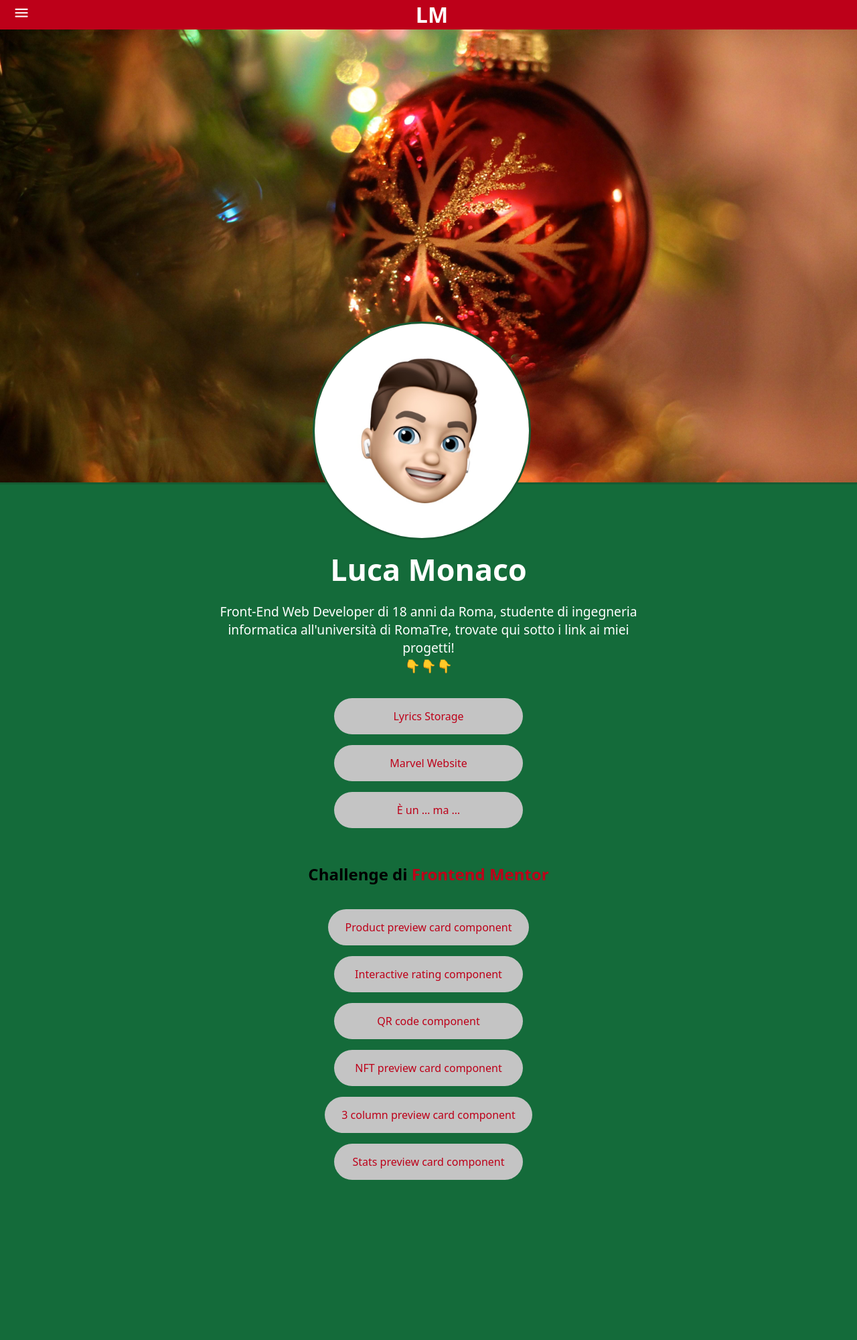
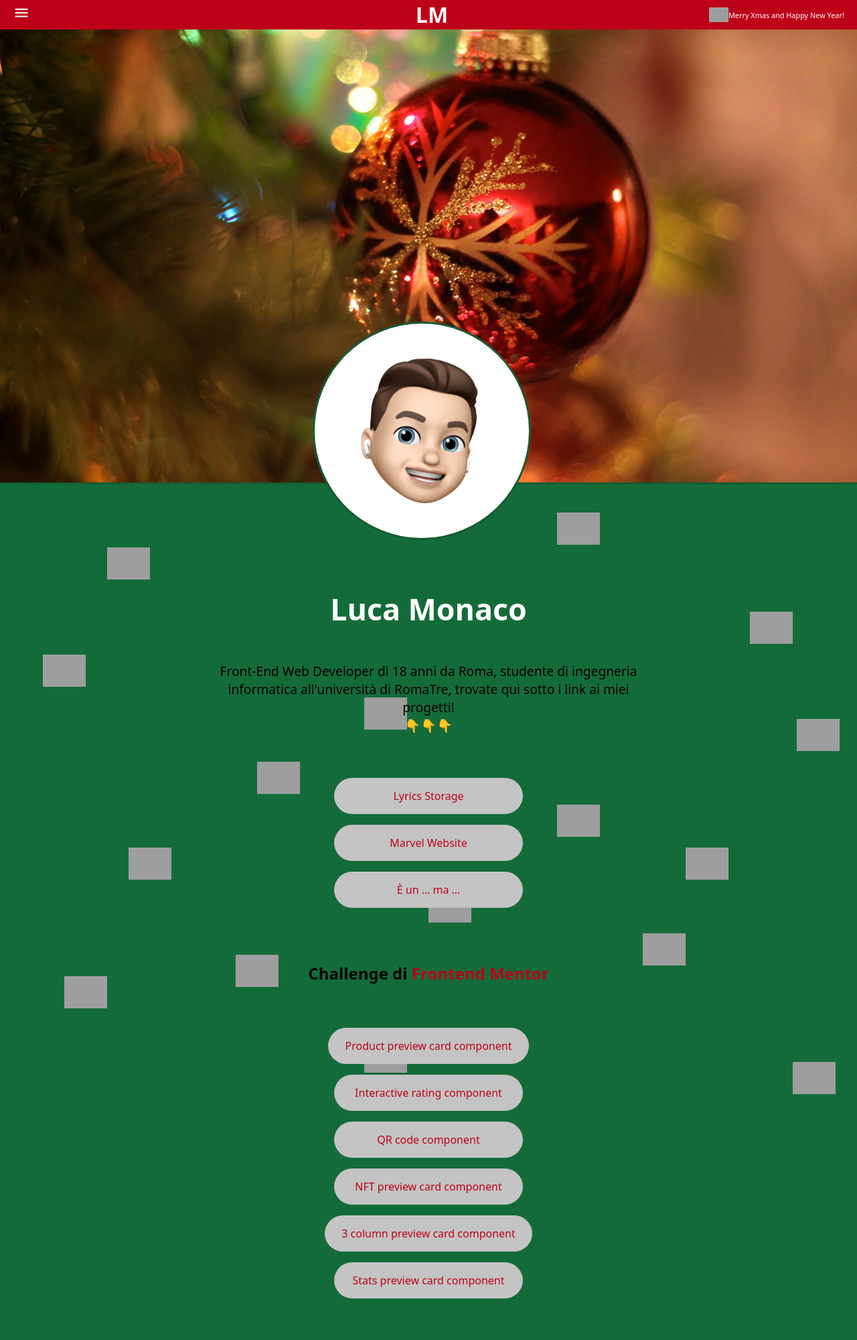
Before and after one commit to lumon2004/lumon2004, a PHP site: page / in a window 1280 px wide. Shown: the whole page at 67% size. Before the commit the page ends 1761 px from the top, so only its background shows below. Run offline with PHP 8.4, Linux system fonts and the light colour scheme; grey boxes are pictures that could not be loaded.

Commit message:
Some of Christmas functions added

```diff
--- a/index.html
+++ b/index.html
@@ -18,6 +18,10 @@
             <li>
                 <h1 id="logo">LM</h1>
             </li>
+            <li id="augurio">
+                <img src="https://cdn-icons-png.flaticon.com/512/3726/3726221.png" alt="Albero di Natale mini" class="decorazioni">
+                <p>Merry Xmas and Happy New Year!</p>
+            </li>
         </ul>
     </header>
     <ul id="sideMenu">
@@ -35,6 +39,25 @@
     <main id="main">
         <img src="Yosemite.jpg" alt="Background Image" id="bgImg">
         <img src="Memoji.jpeg" alt="Profile Pic" id="profileImg">
+        <div>
+            <img src="https://cdn-icons-png.flaticon.com/512/614/614114.png" alt="Palla di Natale mini" class="decorazioni">
+            <img src="https://cdn-icons-png.flaticon.com/512/2331/2331399.png" alt="Ghirlanda mini" class="decorazioni">
+            <img src="https://cdn-icons-png.flaticon.com/512/892/892848.png" alt="Mistletoe mini" class="decorazioni">
+            <img src="https://cdn-icons-png.flaticon.com/512/3726/3726287.png" alt="Palla di Natale mini" class="decorazioni">
+            <img src="https://cdn-icons-png.flaticon.com/512/3726/3726186.png" alt="Candela e mistletoe mini" class="decorazioni">
+            <img src="https://cdn-icons-png.flaticon.com/512/3726/3726283.png" alt="Babbo Natale mini" class="decorazioni">
+            <img src="https://cdn-icons-png.flaticon.com/512/3726/3726203.png" alt="Palla di vetro con la neve mini" class="decorazioni">
+            <img src="https://cdn-icons-png.flaticon.com/512/3726/3726207.png" alt="Sacco con i regali di Natale mini" class="decorazioni">
+            <img src="https://cdn-icons-png.flaticon.com/512/3726/3726279.png" alt="Albero di Natale con i regali mini" class="decorazioni">
+            <img src="https://cdn-icons-png.flaticon.com/512/3726/3726264.png" alt="Regali di Natale mini" class="decorazioni">
+            <img src="https://cdn-icons-png.flaticon.com/512/3726/3726190.png" alt="Slitta di Babbo Natale mini" class="decorazioni">
+            <img src="https://cdn-icons-png.flaticon.com/512/3726/3726242.png" alt="Luci di Natale mini" class="decorazioni">
+            <img src="https://cdn-icons-png.flaticon.com/512/3726/3726277.png" alt="Camino mini" class="decorazioni">
+            <img src="https://cdn-icons-png.flaticon.com/512/3726/3726169.png" alt="Calzino di Natale mini" class="decorazioni">
+            <img src="https://cdn-icons-png.flaticon.com/512/3726/3726215.png" alt="Campane di Natale mini" class="decorazioni">
+            <img src="https://cdn-icons-png.flaticon.com/512/3726/3726234.png" alt="Mistletoe mini" class="decorazioni">
+            <img src="https://cdn-icons-png.flaticon.com/512/3726/3726262.png" alt="Biscotto di Natale mini" class="decorazioni">
+        </div>
         <h1>Luca Monaco</h1>
         <p>Front-End Web Developer di 18 anni da Roma, studente di ingegneria informatica all'università di RomaTre, trovate qui sotto i link ai miei progetti!<br>👇👇👇</p>
         <p id="date"></p>
@@ -59,13 +82,14 @@
             // if (date.getDate() >= 8 && dateMonth == 12 || date.getDate() <= 6 && dateMonth == 1) {
             if (date.getDate() >= 8 && dateMonth == 12 || date.getDate() <= 6 && dateMonth == 1 || date.getDate() == 3 && dateMonth == 11) {
                 function Christmas() {
-                    document.getElementById("bgImg").src="Palla%20di%20Natale.jpg";
                     document.getElementById("header").style.backgroundColor="#BD0019";
                     document.getElementById("sideMenu").style.backgroundColor="#BD0019";
                     document.getElementById("logo").style.color="#fff";
+                    document.getElementById("augurio").style.display="inline-flex";
                     const icons = document.getElementsByClassName("material-symbols-rounded");
                     icons[0].style.color="#fff";
                     icons[1].style.color="#fff";
+                    document.getElementById("bgImg").src="Palla%20di%20Natale.jpg";
                     document.getElementById("bgImg").style.borderColor="#165B33"
                     document.getElementById("profileImg").style.borderColor="#165B33"
                     document.getElementById("main").style.backgroundColor="#146B3A";
--- a/style.css
+++ b/style.css
@@ -54,6 +54,23 @@
     margin: 0;
     color: var(--headertext);
 }
+header ul li#augurio {
+    margin-left: auto;
+    margin-right: 1.5%;
+    display: none;
+    width: max-content;
+}
+header ul li#augurio img {
+    width: 2.25vw;
+    margin-top: auto;
+    margin-bottom: auto;
+}
+header ul li#augurio p {
+    margin: 0;
+    margin-top: auto;
+    margin-bottom: auto;
+    font-size: 0.85vw;
+}
 ul#sideMenu {
     background-color: var(--headerbg);
     color: var(--bg);
@@ -99,6 +116,7 @@
 }
 main {
     display: inline-grid;
+    height: 250vh;
 }
 main #bgImg {
     width: 100%;
@@ -114,6 +132,101 @@
     margin-left: 36.5vw;
     margin-top: 37.5%;
     z-index: 1;
+}
+main img.decorazioni {
+    width: 5%;
+    position: absolute;
+}
+main img.decorazioni:nth-child(1) {
+    margin-top: 5%;
+    margin-left: 12.5%;
+    transform: rotate();
+}
+main img.decorazioni:nth-child(2) {
+    margin-top: 12.5%;
+    margin-left: 87.5%;
+    transform: rotate();
+    display: none;
+}
+main img.decorazioni:nth-child(3) {
+    margin-top: 17.5%;
+    margin-left: 5%;
+    transform: rotate();
+}
+main img.decorazioni:nth-child(4) {
+    margin-top: 1%;
+    margin-left: 65%;
+    transform: rotate();
+}
+main img.decorazioni:nth-child(5) {
+    margin-top: 25%;
+    margin-left: 93%;
+    transform: rotate();
+}
+main img.decorazioni:nth-child(6) {
+    margin-top: 30%;
+    margin-left: 30%;
+    transform: rotate();
+}
+main img.decorazioni:nth-child(7) {
+    margin-top: 35%;
+    margin-left: 65%;
+    transform: rotate();
+}
+main img.decorazioni:nth-child(8) {
+    margin-top: 40%;
+    margin-left: 15%;
+    transform: rotate();
+}
+main img.decorazioni:nth-child(9) {
+    margin-top: 50%;
+    margin-left: 75%;
+    transform: rotate();
+}
+main img.decorazioni:nth-child(10) {
+    margin-top: 55%;
+    margin-left: 7.5%;
+    transform: rotate();
+}
+main img.decorazioni:nth-child(11) {
+    margin-top: 45%;
+    margin-left: 50%;
+    transform: rotate();
+}
+main img.decorazioni:nth-child(12) {
+    margin-top: 22.5%;
+    margin-left: 42.5%;
+    transform: rotate();
+}
+main img.decorazioni:nth-child(13) {
+    margin-top: 65%;
+    margin-left: 92.5%;
+    transform: rotate();
+}
+main img.decorazioni:nth-child(14) {
+    margin-top: 62.5%;
+    margin-left: 42.5%;
+    transform: rotate();
+}
+main img.decorazioni:nth-child(15) {
+    margin-top: 52.5%;
+    margin-left: 27.5%;
+    transform: rotate();
+}
+main img.decorazioni:nth-child(16) {
+    margin-top: 40%;
+    margin-left: 80%;
+    transform: rotate();
+}
+main img.decorazioni:nth-child(17) {
+    margin-top: 12.5%;
+    margin-left: 87.5%;
+    transform: rotate();
+}
+main img.decorazioni:nth-child(18) {
+    margin-top: 12.5%;
+    margin-left: 87.5%;
+    transform: rotate();
 }
 main h1 {
     margin: 0;
@@ -157,6 +270,9 @@
     text-decoration: none;
     color: blue;
 }
+main h1, main p, ul#links, main h2 {
+    z-index: 1;
+}
 @media screen and (max-width: 415px) {
     header ul li:nth-child(2) {
         margin-left: 44%;
@@ -164,8 +280,22 @@
     header ul li span.material-symbols-rounded, ul#sideMenu li span.material-symbols-rounded {
         font-size: 6vw;
     }
+    header ul li#augurio {
+        width: 30%;
+    }
+    header ul li#augurio img {
+        width: 10vw;
+        height: 4.5vh;
+    }
+    header ul li#augurio p {
+        font-size: 2.5vw;
+        width: 100%;
+    }
     ul#sideMenu li:last-child {
         margin-bottom: 20%;
+    }
+    main {
+        height: 160vh;
     }
     main #bgImg {
         border-bottom: 1vw solid;
```
